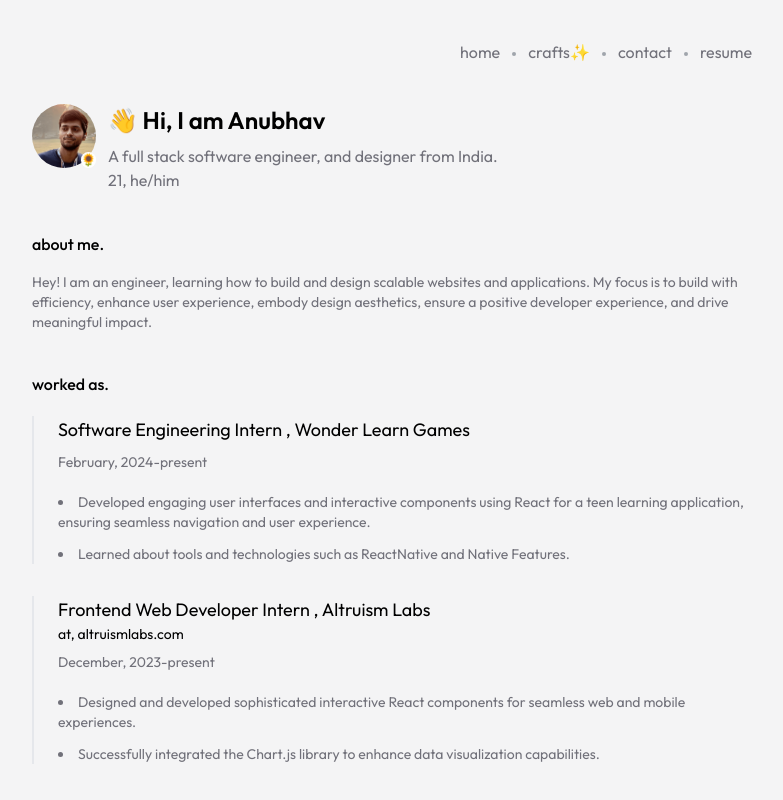
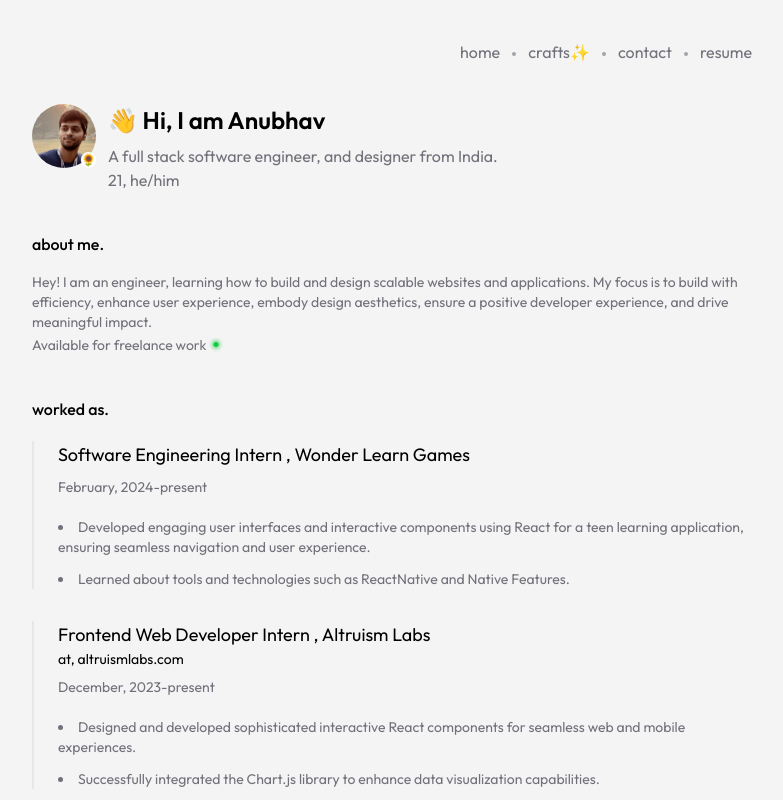
Before and after one commit to Anubhav-Pal/Portfolio, a Next.js app: page / in a window 1280 px wide. Shown: the top 800 px of the page, without its empty margins (248-1031 px from the left). Built offline with nearby package versions, Linux system fonts and the light colour scheme.

Commit message:
Update Craft section and UI

```diff
--- a/app/crafts/page.js
+++ b/app/crafts/page.js
@@ -52,12 +52,12 @@ export default function Page() {
             </div>
 
             <div className={`${selected === "web" ? 'flex flex-col' : 'hidden'} mt-10 gap-5 items-start px-10 md:px-60`}>
-                <div className="text-xs opacity-50">*hover on images*</div>
-                <div className="flex  gap-10">
+                <div className="text-xs opacity-50 hidden sm:flex">*hover on images*</div>
+                <div className="flex gap-3 sm:gap-10 flex-wrap">
                     {
                         craftArray.map((craft, index) => {
                             return (
-                                <div key={index} className="w-full sm:w-1/3">
+                                <div key={index} className="w-ful sm:w-1/3">
                                     <CraftComponent img={craft.img} heading={craft.heading} subheading={craft.subheading} depllink={craft.depllink} />
                                 </div>
                             );
--- a/components/Aboutme.jsx
+++ b/components/Aboutme.jsx
@@ -1,10 +1,29 @@
+"use client"
 import React from 'react'
+import Lottie from 'lottie-react';
+import images from '@/public/assets/assets';
+import online from '../public/assets/online.json'
+
 
 const Aboutme = () => {
   return (
     <div>
       <div className='font-medium mb-4'>about me.</div>
-      <div className='text-sd text-sm'>Hey! I am an engineer, learning how to build and design scalable websites and applications. My focus is to build with efficiency, enhance user experience, embody design aesthetics, ensure a positive developer experience, and drive meaningful impact.</div>
+      <div className='text-sd text-sm'>Hey! I am an engineer, learning how to build and design scalable websites and applications. My focus is to build with efficiency, enhance user experience, embody design aesthetics, ensure a positive developer experience, and drive meaningful impact.
+      </div>
+      <div className='text-sd text-sm flex items-center justify-start'>
+        <div>
+          Available for freelance work
+        </div>
+        <div>
+          <Lottie
+            className='w-5'
+            animationData={online} // Use the desired Lottie animation from assets
+            loop={true}
+            autoplay={true}
+          />
+        </div>
+      </div>
     </div>
   )
 }
--- a/package.json
+++ b/package.json
@@ -15,6 +15,7 @@
     "@fortawesome/free-regular-svg-icons": "^6.5.1",
     "@fortawesome/free-solid-svg-icons": "^6.5.1",
     "@fortawesome/react-fontawesome": "^0.2.0",
+    "lottie-react": "^2.4.0",
     "next": "14.1.0",
     "react": "^18",
     "react-dom": "^18",
--- a/public/assets/assets.js
+++ b/public/assets/assets.js
@@ -14,6 +14,7 @@ import dropdown from './dropdown.svg';
 import abitco from './abitco.svg';
 import chatai from './chatai.svg';
 import portfolio from './portfolio.svg';
+import online from './online.json'
 
 const images=[
     anime,
@@ -31,7 +32,8 @@ const images=[
     dropdown,
     abitco,
     chatai,
-    portfolio
+    portfolio,
+    online
 ]
 
 export default images;
```
Also changed, not shown: components/CraftComponent.jsx (+7 -2 lines), public/assets/online.json (added, +1 -0 lines), 1 other file (tests, documents, lock files or other folders).
